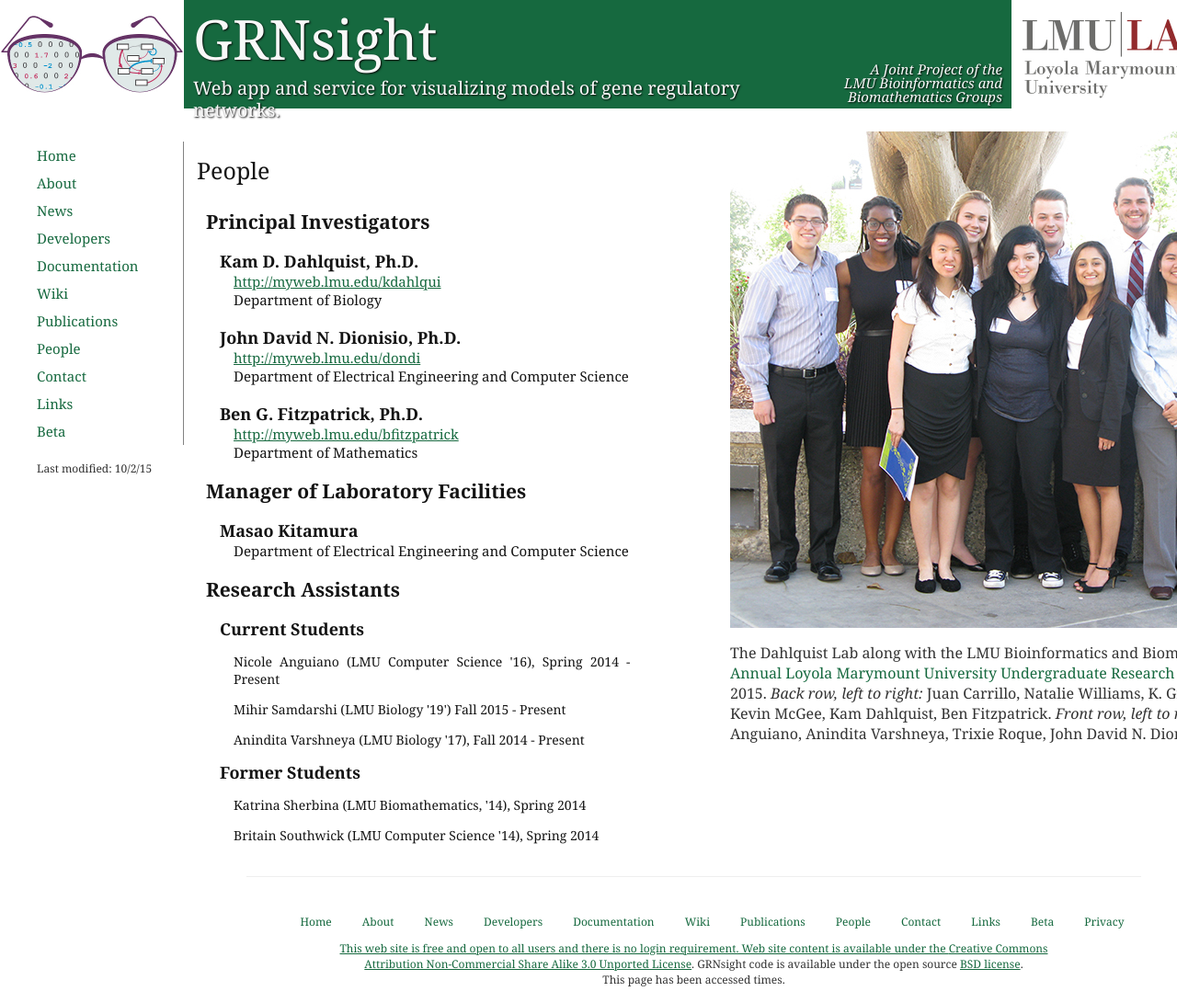
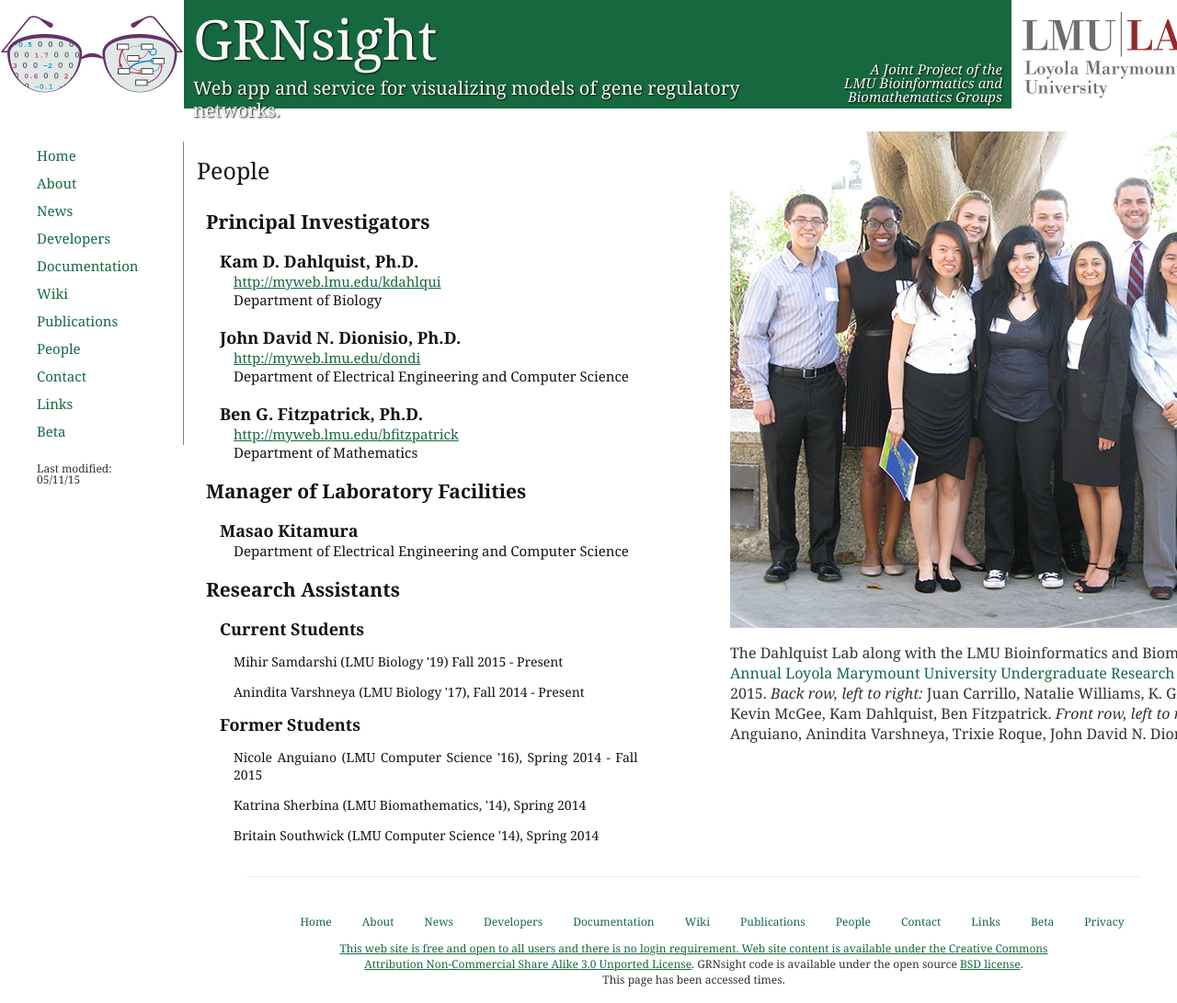
Before and after one commit to dondi/GRNsight, a Jekyll site: the page built from people.html, in a window 1280 px wide. Shown: the whole page at 92% size. Built offline with Jekyll 4.4.1, drawn with Linux system fonts in a browser that asks for light colours; nearby versions of some CDN libraries.

Commit message:
updated current/former students

```diff
--- a/people.html
+++ b/people.html
@@ -1,7 +1,7 @@
 ---
 layout: default
 title: People
-modified: 10/2/15
+modified: 05/11/15
 ---
             <div class="fixWidthforImage">
                 <div class="pull-left">
@@ -27,10 +27,10 @@
                         <h2>Research Assistants</h2>
                         <p class="personInfo">
                           <p class="name">Current Students</p>
-                            <p class="studentName">Nicole Anguiano (LMU Computer Science '16), Spring 2014 - Present <br></p>
-                            <p class="studentName">Mihir Samdarshi (LMU Biology '19') Fall 2015 - Present<br></p>
+                            <p class="studentName">Mihir Samdarshi (LMU Biology '19) Fall 2015 - Present<br></p>
                             <p class="studentName">Anindita Varshneya (LMU Biology '17), Fall 2014 - Present</p>
                           <p class="name">Former Students</p>
+                            <p class="studentName">Nicole Anguiano (LMU Computer Science '16), Spring 2014 - Fall 2015 <br></p>
                             <p class="studentName">Katrina Sherbina (LMU Biomathematics, '14), Spring 2014<br></p>
                             <p class="studentName">Britain Southwick (LMU Computer Science '14), Spring 2014</p>
                         </p>
```
